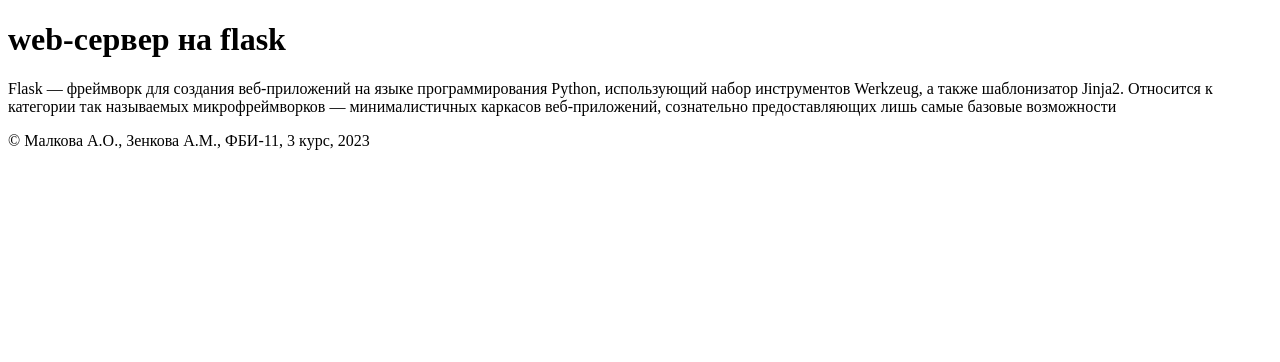
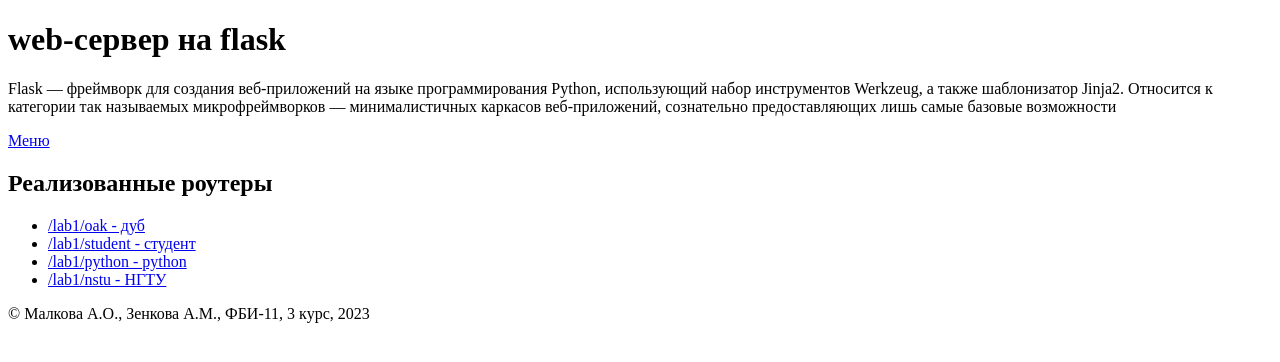
Before and after one commit to Arinaaaaaaaaaa/web-programming-labs-2, a Flask app: page /lab1 in a window 1280 px wide. Shown: the part 26-388 px from the top of the page. Run offline with Flask 3, Linux system fonts and the light colour scheme.

Commit message:
Роуты

```diff
--- a/app.py
+++ b/app.py
@@ -56,6 +56,28 @@
         называемых микрофреймворков — минималистичных каркасов
         веб-приложений, сознательно предоставляющих лишь самые базовые возможности</p>
 
+        <a href="http://127.0.0.1:5000/menu",target="_blank">Меню</a>
+
+        <h2>Реализованные роутеры</h2>
+
+        <ul>
+                <li>
+                    <a href="http://127.0.0.1:5000//lab1/oak",target="_blank">/lab1/oak - дуб</a>
+                </li>
+
+                <li>
+                    <a href="http://127.0.0.1:5000/lab1/student",target="_blank">/lab1/student - студент</a>
+                </li>
+
+                <li>
+                    <a href="http://127.0.0.1:5000/lab1/python",target="_blank">/lab1/python - python</a>
+                </li>
+
+                <li>
+                    <a href="http://127.0.0.1:5000/lab1/nstu",target="_blank">/lab1/nstu - НГТУ</a>
+                </li>
+        </ul>
+
         <footer>
             &copy; Малкова А.О., Зенкова А.М., ФБИ-11, 3 курс, 2023
         </footer>
@@ -70,10 +92,167 @@
 <html>
     <head>
         <link rel="stylesheet" href="'''+ url_for('static', filename='lab1.css')+'''">
+        <style>
+            img {width: 750px;
+            height: 500px;
+            padding: 5px 0px 35px 370px;}
+            </style>
     </head>
+
     <body>
+        <header>
+            НГТУ, ФБ, Лабораторная работа 1
+        </header>
+
         <h1>Дуб</h1>
         <img src="'''+ url_for('static', filename='oak.jpg')+'''">
+        <footer>
+            &copy; Малкова А.О., Зенкова А.М., ФБИ-11, 3 курс, 2023
+        </footer>
     </body>
 </html>
 '''
+
+@app.route('/lab1/student')
+def student():
+    return '''
+<!doctype html>
+<html>
+    <head>
+        <link rel="stylesheet" href="'''+ url_for('static', filename='lab1.css')+'''">
+         <style>
+            p{
+                 font-size: 25px;
+                 padding-left: 20px;
+            }
+            img{
+                width: 750px;
+                height: 300px;
+                padding-left: 20px;
+            }
+         </style>
+    </head>
+    <body>
+        <header>
+            НГТУ, ФБ, Лабораторная работа 1
+        </header>
+
+        <main>
+            <p>Зенкова Алина Максимовна <br> Малкова Арина Олеговна</p>
+            <img src="'''+ url_for('static', filename='logo_NSTU.png')+'''">
+        </main>
+
+        <footer>
+            &copy; Малкова А.О., Зенкова А.М., ФБИ-11, 3 курс, 2023
+        </footer>
+    </body>
+</html>
+'''
+
+@app.route('/lab1/python')
+def python():
+    return '''
+<!doctype html>
+<html>
+    <head>
+        <link rel="stylesheet" href="'''+ url_for('static', filename='lab1.css')+'''">
+         <style>
+            p{
+                font-size: 20px;
+                padding: 0px 20px;
+                text-align: justify;
+                text-indent: 45px;
+            }
+            img{
+                width: 350px;
+                height: 300px;
+                padding-left: 20px;
+            }
+         </style>
+    </head>
+    <body>
+        <header>
+            НГТУ, ФБ, Лабораторная работа 1
+        </header>
+
+        <main>
+            <p>Python - это высокоуровневый язык программирования общего назначения.
+            Его философия дизайна подчеркивает удобочитаемость кода с использованием значительных отступов.</p>
+
+            <p>Python динамически типизируется и собирает мусор. Он поддерживает множество парадигм программирования,
+             включая структурированное (в частности, процедурное), объектно-ориентированное и функциональное программирование.
+            Его часто описывают как язык с "включенными батарейками" из-за его обширной стандартной библиотеки.</p>
+
+            <p>Гвидо ван Россум начал работать над Python в конце 1980-х годов как преемником языка программирования ABC и
+            впервые выпустил его в 1991 году как Python 0.9.0. Python 2.0 был выпущен в 2000 году. Python 3.0, выпущенный в 2008
+            году, был серьезной редакцией, не полностью обратно совместимой с более ранними версиями. Python 2.7.18, выпущенный
+             в 2020 году, был последним выпуском Python 2.</p>
+            <img src="'''+ url_for('static', filename='Python.png')+'''">
+        </main>
+
+        <footer>
+            &copy; Малкова А.О., Зенкова А.М., ФБИ-11, 3 курс, 2023
+        </footer>
+    </body>
+</html>
+'''
+
+@app.route('/lab1/nstu')
+def nstu():
+    return '''
+<!doctype html>
+<html>
+    <head>
+        <link rel="stylesheet" href="'''+ url_for('static', filename='lab1.css')+'''">
+         <style>
+            p{
+                font-size: 20px;
+                padding: 0px 20px;
+                text-align: justify;
+                text-indent: 45px;
+                line-height: 28px;
+            }
+            img{
+                padding-left: 20px;
+            }
+         </style>
+    </head>
+    <body>
+        <header>
+            НГТУ, ФБ, Лабораторная работа 1
+        </header>
+
+        <main>
+            <p>Создан постановлением Совета министров СССР от 19 августа 1950,
+            как Новосибирский электротехнический институт (НЭТИ), в том же году
+            началась закладка первого корпуса. Первые занятия начались в 1953 году.
+            Первое крупное здание (студенческое общежитие) было построено в 1954.
+            Первый учебный корпус был возведён только в 1960, до этого времени занятия
+            проводились в 6 переоборудованных квартирах дома на ул. Римского-Корсакова.
+            Первый выпуск состоялся в 1958 году и составил 153 инженера. Среди них — будущие
+            ведущие специалисты крупных предприятий и НИИ, видные руководители, академики.
+            В 1991 году институт одним из первых в России перешёл на многоуровневую систему образования.
+            В 1992 года был переименован в Новосибирский государственный технический университет в связи с
+            добавлением нетехнических факультетов. В 1995 году в состав университета вошёл Новосибирский институт
+            социальной реабилитации, единственное в Сибири учебное заведение, где обучаются лица с ограниченными физическими
+            возможностями из различных регионов России (от Северного Кавказа до Камчатки). На базе университета работает филиал
+            исследовательского центра РФ по проблемам качества подготовки специалистов.</p>
+
+            <p>Основатели НЭТИ-НГТУ: Алабужев Пётр Михайлович — д. т. н., профессор, зав. кафедрой (1908—1995);
+            Веселовский Олег Николаевич — д. т. н., профессор, проректор по учебной работе (1928—2018);
+            Лыщинский Георгий Павлович — профессор, ректор НЭТИ (1922—1995); Орлов Василий Тимофеевич —
+            к. т. н., доцент, проректор по учебной работе (1906—1965); Городецкий Александр Фомич — к. т. н.,
+            профессор, зав. кафедрой (1910—1968); Грабовецкий Георгий Владимирович — д. т. н., профессор, зав. кафедрой
+            (1922—2013); Пазухин Сергей Павлович — д. т. н., профессор, зав. кафедрой (1895—1966); Потужный Андрей Ксенофонтович —
+            к. т. н., доцент, директор НЭТИ (1905—1955; Казанский Василий Михайлович — д. т. н., профессор, проректор по научной
+            работе (1922—2011); Колкер Иосиф Григорьевич — д. т. н., профессор, декан (1918—2005); Тушинский Леонид Иннокентьевич —
+            д. т. н., профессор, зав. кафедрой (1926—2010); Щербаков Василий Кузьмич — д. т. н., профессор, зав. кафедрой (1903—1980)</p>
+            <img src="'''+ url_for('static', filename='Nstu.jpg')+'''">
+        </main>
+
+        <footer>
+            &copy; Малкова А.О., Зенкова А.М., ФБИ-11, 3 курс, 2023
+        </footer>
+    </body>
+</html>
+'''
```
Also changed, not shown: static/lab1.css (+10 -6 lines), static/Nstu.jpg (added), static/Python.png (added), static/logo_NSTU.png (added).
